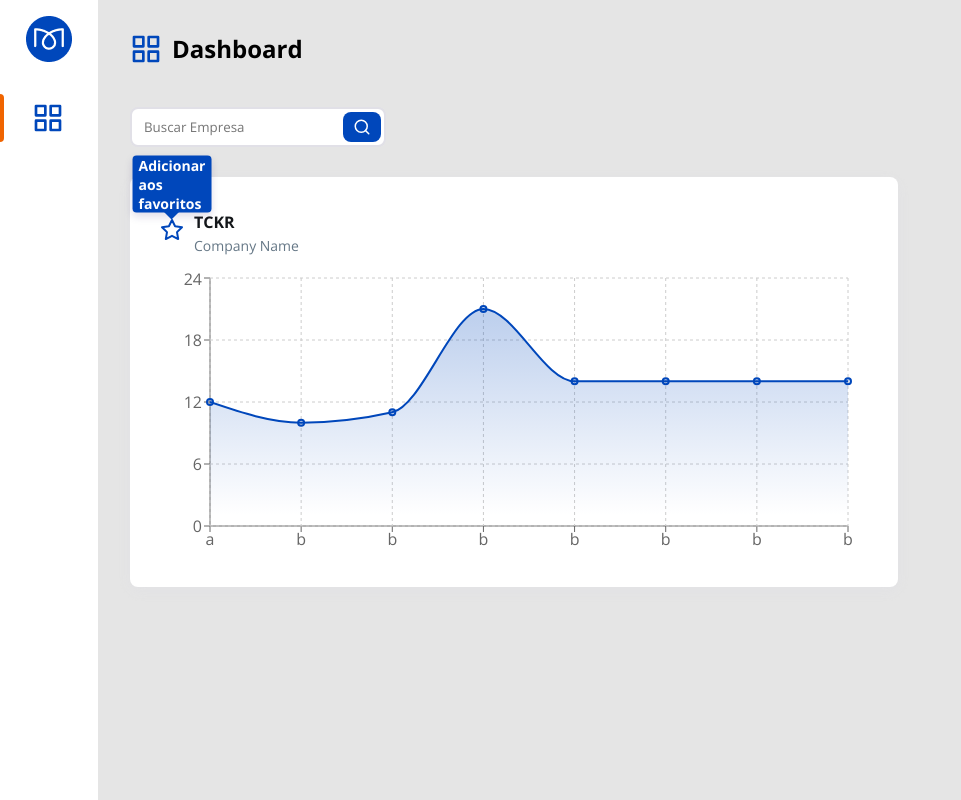
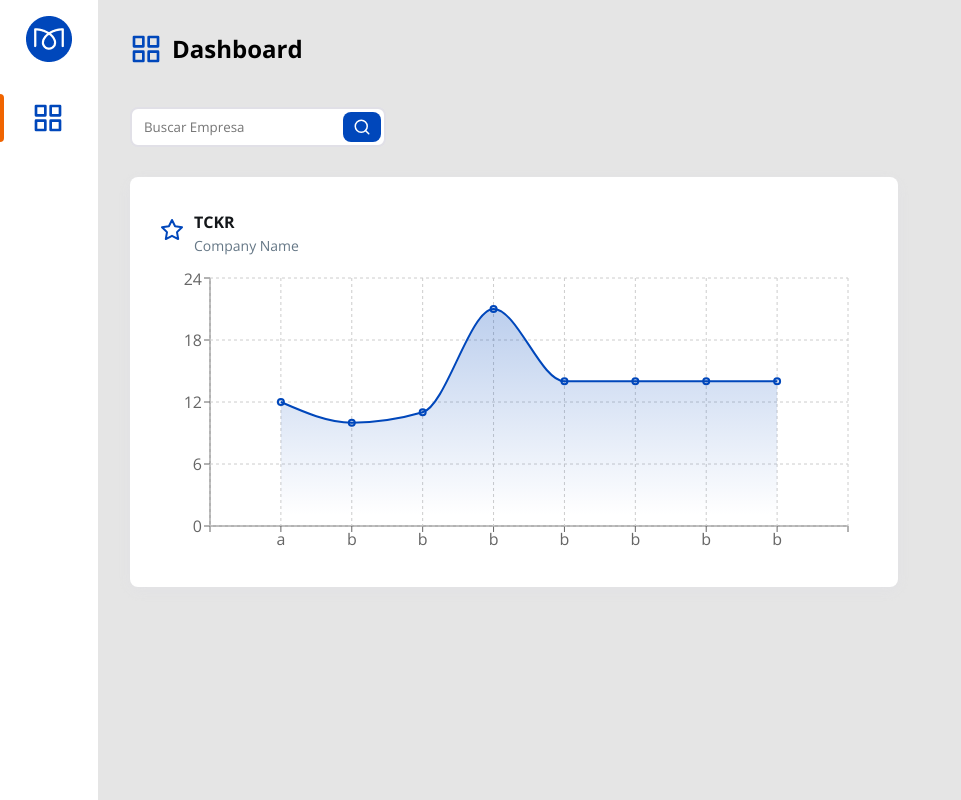
Before and after one commit to gabrielcarneiro97/stocks-panel, a React (Create React App) app: page / in a window 1280 px wide. Shown: the whole page, without its empty margins (0-961 px from the left). Built offline with nearby package versions, Linux system fonts and the light colour scheme.

Commit message:
terminei a Tooltip

```diff
--- a/src/components/MainContent/components/Chart/Chart.tsx
+++ b/src/components/MainContent/components/Chart/Chart.tsx
@@ -21,16 +21,14 @@ const Header = styled.div`
   display: flex;
 `;
 
-const data = [{ Data: 'a', Preço: 12 }, { Data: 'b', Preço: 10 }, { Data: 'b', Preço: 11 }, { Data: 'b', Preço: 21 }, { Data: 'b', Preço: 14 }, { Data: 'b', Preço: 14 }, { Data: 'b', Preço: 14 }, { Data: 'b', Preço: 14 }];
+const data = [{ Data: '', Preço: null }, { Data: 'a', Preço: 12 }, { Data: 'b', Preço: 10 }, { Data: 'b', Preço: 11 }, { Data: 'b', Preço: 21 }, { Data: 'b', Preço: 14 }, { Data: 'b', Preço: 14 }, { Data: 'b', Preço: 14 }, { Data: 'b', Preço: 14 }, { Data: '', Preço: null }];
 
 const CustomTooltip = (
   { active, payload } : { active? : boolean, payload? : any },
 ) => {
   if (active && payload && payload.length) {
     return (
-      <div>
-        <p>{`$${payload[0].value}`}</p>
-      </div>
+      <Tooltip chart content={`$${payload[0].value}`} />
     );
   }
 
@@ -46,7 +44,7 @@ export default function Chart() {
   return (
     <Container>
       <Header>
-        <Tooltip content="Adicionar aos favoritos">
+        <Tooltip content="Favoritar">
           <Button variant="white"><FiStar size={24} /></Button>
         </Tooltip>
 
--- a/src/components/Tooltip/Tooltip.tsx
+++ b/src/components/Tooltip/Tooltip.tsx
@@ -1,32 +1,53 @@
 import { ReactNode } from 'react';
-import styled from 'styled-components';
+import styled, { css, keyframes } from 'styled-components';
 
 const Hoverble = styled.div`
   position: relative;
 `;
 
-const TooltipContent = styled.div`
-  position: absolute;
+const fadeIn = keyframes`
+  from {
+    opacity: 0;
+  }
+
+  to {
+    opacity: 1;
+  }
+`;
+
+const TooltipContent = styled.div<{ chart?: boolean }>`
   display: flex;
   justify-content: center;
   align-items: center;
-  padding: 6px;
-  padding-top: 0;
-  padding-bottom: 0;
+  color: ${(props) => props.theme.colors.white};
   background: ${(props) => props.theme.colors.primary};
   box-shadow: 0px 4px 8px rgba(42, 22, 104, 0.15);
   border-radius: 4px;
 
   font-size: 14px;
   font-weight: bold;
-  color: ${(props) => props.theme.colors.white};
 
-  left: 50%;
-  top: -50%;
-  height: auto;
-  width: auto;
+  padding: 8px;
 
-  transform: translate(-50%,-50%);
+  ${(props) => (
+    props.chart
+      ? css`
+        position: static;
+        transform: translate(-75%, -175%);
+      `
+      : css`
+        transform: translate(-50%, -50%);
+        position: absolute;
+        left: 50%;
+        top: -40%;
+        display: none;
+        ${Hoverble}:hover & {
+          display: flex;
+          opacity: 1;
+          animation: ${fadeIn} .5s;
+        }
+      `
+  )}
 
   z-index: 999;
 
@@ -47,13 +68,14 @@ const TooltipContent = styled.div`
 type Props = {
   children?: ReactNode;
   content?: string;
+  chart?: boolean;
 }
 
 export default function Tooltip(props : Props) {
-  const { children, content } = props;
+  const { children, content, chart } = props;
   return (
     <Hoverble>
-      <TooltipContent>{content}</TooltipContent>
+      <TooltipContent chart={chart}>{content}</TooltipContent>
       {children}
     </Hoverble>
   );
@@ -62,4 +84,5 @@ export default function Tooltip(props : Props) {
 Tooltip.defaultProps = {
   children: undefined,
   content: 'Tooltip',
+  chart: false,
 };
```
